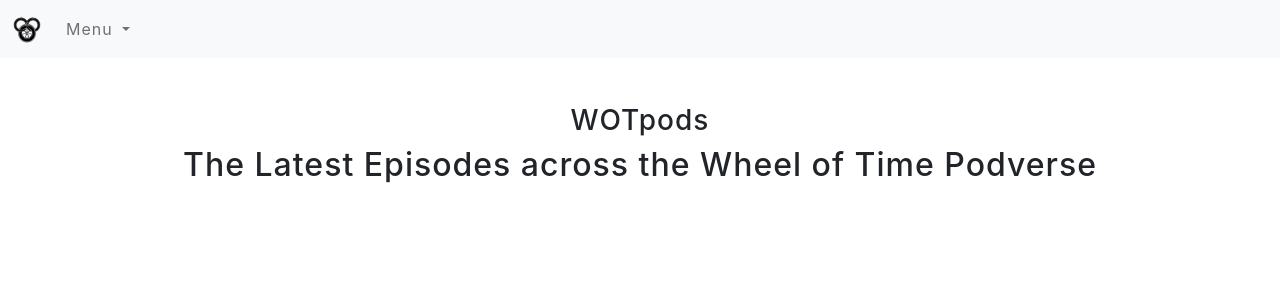
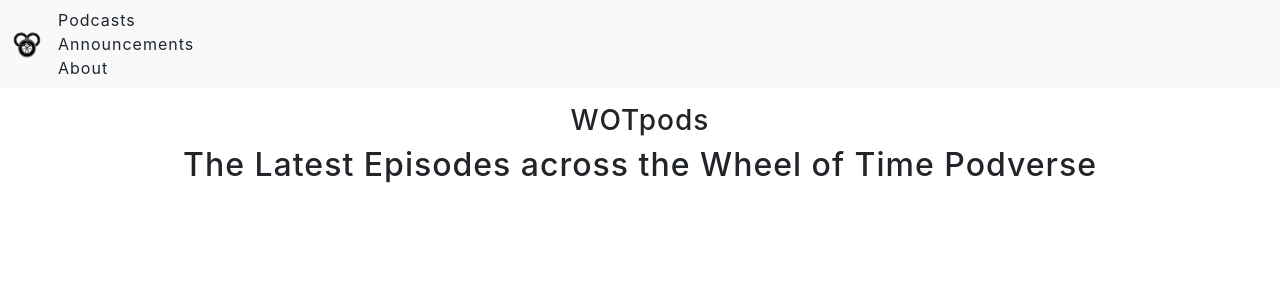
Before and after one commit to dkotschessa/WOTcasts, a Django app: template podcasts/templates/podcasts/_base.html in a window 1280 px wide. Shown: the top 300 px of the page. Run offline with Django 3.2, Linux system fonts and the light colour scheme; the template is opened without the code that fills it, so the values that code supplies are empty; some libraries are stand-ins or nearby versions.

Commit message:
dropdown looking a little better

```diff
--- a/podcasts/templates/podcasts/_base.html
+++ b/podcasts/templates/podcasts/_base.html
@@ -44,17 +44,12 @@
         </button>
         <div class="collapse navbar-collapse" id="navbarNavDropdown">
           <ul class="navbar-nav">
+            <li class="nav-item dropdown">
 
+                <a class="dropdown-item" href="#">Podcasts</a>
+                  <a class="dropdown-item" href="#">Announcements</a>
+                  <a class="dropdown-item" href="#">About</a>
 
-            <li class="nav-item dropdown">
-              <a class="nav-link dropdown-toggle" href="#" role="button" data-bs-toggle="dropdown" aria-expanded="false">
-                Menu
-              </a>
-              <ul class="dropdown-menu">
-                <li><a class="dropdown-item" href="#">Podcasts</a></li>
-                <li><a class="dropdown-item" href="#">About</a></li>
-                <li><a class="dropdown-item" href="#">Something else here</a></li>
-              </ul>
             </li>
           </ul>
         </div>
```
